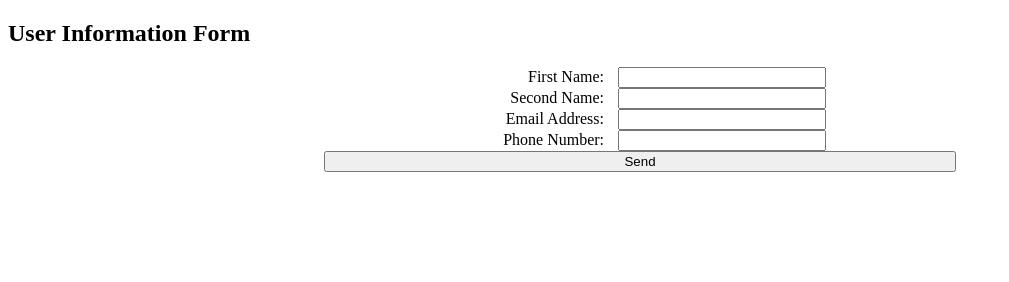
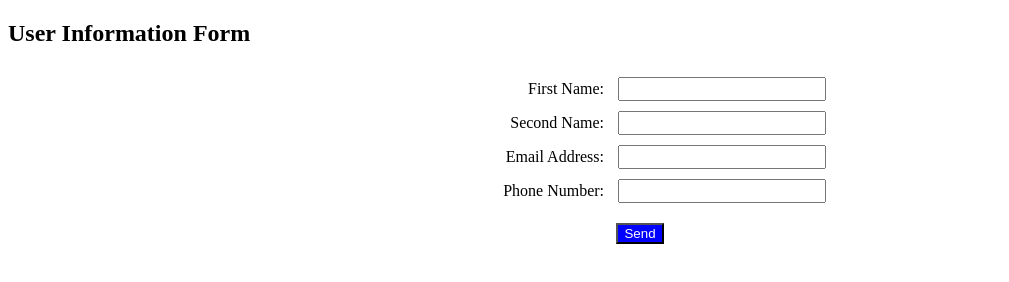
Before and after one commit to civilpulse/home, a plain HTML site: page form.html in a window 1280 px wide. Shown: the whole page, without its empty margins (0-1009 px from the left). Drawn offline with Linux system fonts and the light colour scheme.

Commit message:
images changes

```diff
--- a/form.html
+++ b/form.html
@@ -5,8 +5,16 @@
     <meta name="viewport" content="width=device-width, initial-scale=1.0">
     <title>Document</title>
     <style>
+        form {
+            display: flex;
+            flex-direction: column;
+            width: 50%;
+            margin: 0 auto;
+        }
         form div  {
+
             margin: auto;
+            margin-top: 10px;
         }
         form div label {
             display: inline-block;
@@ -15,26 +23,30 @@
         }
         form div input {
             width: 200px;
+            font-size: medium;
             margin-left: 10px;
         }
-        form div button {
-            background-size: contain;
-            width: 20px;
-            margin-left: 5px;
+        button {
+            background-size: fit;
+            width: fit-content;
+            margin: auto;
+            margin-top: 20px;
+            background-color: blue;
+            color: white;
         }
 
     </style>
 </head>
 <body>
     <h2>User Information Form</h2>
-    <form action="#" method="post" style="display: flex; flex-direction: column; width: 50%; margin: 0 auto;">
+    <form action="#" method="post">
         <div>
             <label for="first name"> First Name:</label>
-            <input type="text" name="first name" id="first-name" required>
+            <input type="text" name="first name" id="first-name" required >
         </div>
         <div>
             <label for="second name">Second Name:</label>
-            <input type="text" name="second name" id="second-name" required>
+            <input type="text" name="second name" id="second-name" required  >
         </div>
             <div><label for="email">Email Address:</label>
             <input type="email" name="email" id="email" required>
```
Also changed, not shown: area_conv.html (added, +30 -0 lines), index.html (+10 -5 lines).
